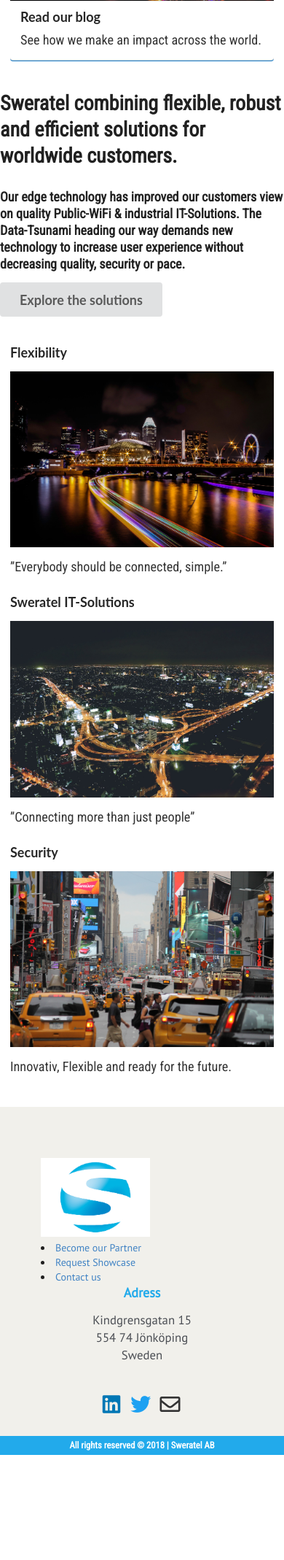
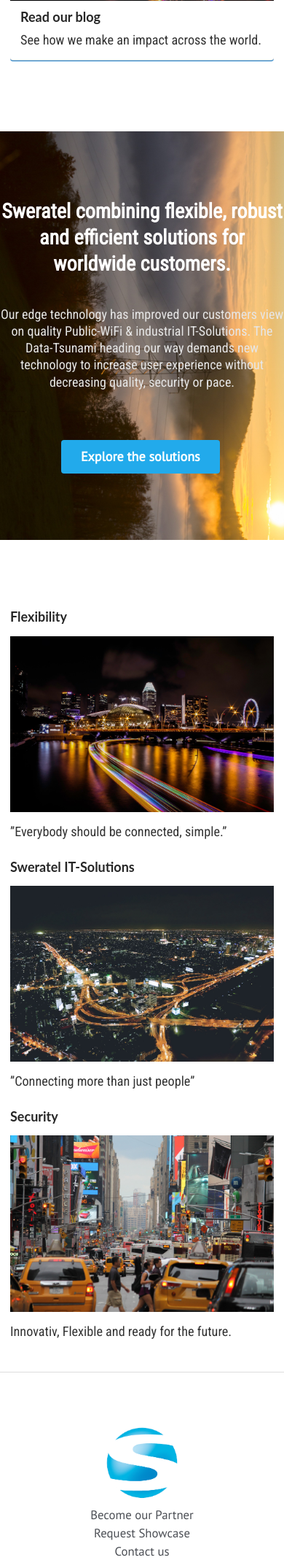
Before and after one commit to davidyanis/dallunkens, a PHP site: page / in a window 390 px wide. Shown: the part 3276-5414 px from the top of the page at 73% size. Before the commit the page ends 5270 px from the top, so only its background shows below. Run offline with PHP 8.4, Linux system fonts and the light colour scheme; some libraries are stand-ins or nearby versions.

Commit message:
push some mobil stuff

```diff
--- a/css/footer.css
+++ b/css/footer.css
@@ -225,11 +225,11 @@ footer {
 @media screen and (max-width: 767px) {
     footer {
         position: relative;
-        background-color: #F1F0EB!important;
+        background-color: #fff!important;
         width: 100%;
-        height: auto;
         padding-top: 1em;
         bottom: 0;
+        border-top: 0.1em solid #ddd;
     }
 
     .footer-wrapper {
@@ -299,14 +299,62 @@ footer {
         text-align: center;
     }
 
-    .copyRight h6 {
-        font-size: 0.9em;
-        margin: 0;
-        line-height: 2em;
+    .footer-logo {
         text-align: center;
+        list-style: none;
+        margin-bottom: 2em;
     }
+
+    .footer-links-contact li a{
+        font-size: 1.2em;
+        color: rgb(75, 78, 84);
+        line-height: 1.5em;
+    }
+
     .arrow-to-top {
         color: #fff!important;
+        }
+
+    .copyRight h6 {
+            font-size: 0.9em;
+            margin: 0;
+            line-height: 2em;
+            text-align: center;
+        }
+
+        #back2Top {
+            display: none;
+        }
+
+        .fa-arrow-circle-up{
+            width: auto;
+            line-height: auto;
+            overflow: hidden;
+            z-index: 999;
+            cursor: pointer;
+            -moz-transform: rotate(360deg);
+            -webkit-transform: rotate(360deg);
+            -o-transform: rotate(360deg);
+            -ms-transform: rotate(360deg);
+            transform: rotate(360deg);
+            position: fixed;
+            bottom: 50px;
+            right: 0;
+            background-color: #22AAEB;
+            color: #fff;
+            text-align: center;
+            border-radius: 2em;
+            margin-right: 0.5em;
+            font-size: 3em;
+            outline: none;
+            border: 1px solid #22AAEB;
+            text-decoration: none;
+        }
+
+        .fa-arrow-circle-up:hover {
+            background-color: #fff!important;
+            color: #22AAEB!important;
+            outline: none!important;
         }
 
 }
--- a/css/header.css
+++ b/css/header.css
@@ -58,12 +58,12 @@ nav ul {
 
 /* Hover on navigation bar link */
 nav ul li a:hover {
-    color:black;
+    color:#22AAEB;
 }
 
 /* Navigation bar change TEXT styling */
 nav ul li a {
-    color: #22AAEB;
+    color: #000;
     font-size: 1.4em;
     padding: 0.5em;
     display: block;
--- a/css/mobile.css
+++ b/css/mobile.css
@@ -18,7 +18,7 @@
         flex-direction: column;
         align-content: center;
         align-items: center;
-        background: linear-gradient( rgba(0, 0, 0, 0.3), rgba(0, 0, 0, 0.8) ), url("../images/weareHiring.jpg");
+        background: linear-gradient( rgba(0, 0, 0, 0.5), rgba(0, 0, 0, 0.2) ), url("../images/urban-438393_1920.jpg");
     }
 
     .contact-form {
@@ -163,6 +163,48 @@
     padding: 1em;
 }
 
+
+/* mid section homepage */
+
+.wide-text-content {
+    height: 40em;
+    width: 100%;
+    margin-top: 4em;
+    margin-bottom: 4em;
+    background-image: url("../images/sunrise-3808121_1920.jpg");
+    background-position: center;
+    background-size: cover;
+    display: flex;
+    justify-content: center;
+    align-items: center;
+    flex-direction: column;
+    background-attachment: fixed;
+    font-family: 'PT Sans', sans-serif!important;
+}
+
+.wide-text-content h1 {
+    width: 100%;
+    font-weight: bold;
+    text-align: center;
+    color: #fff;
+}
+
+.wide-text-content h3 {
+    text-align: center;
+    width: 100%;
+    font-weight: 100;
+    color: #e6e6e6;
+}
+
+.wide-text-btn {
+    margin-top: 3em!important;
+    background-color:#22AAEB!important;
+    font-size: 3em;
+    color: #fff!important;
+    transition: all 0.3s ease 0s!important;
+    font-family: 'PT Sans', sans-serif!important;
+}
+
 /* this is the specification buttons for prodcuts */
 
 .key-features-btn {
```
Also changed, not shown: company.html (+9 -11 lines), js/jquery.js.
